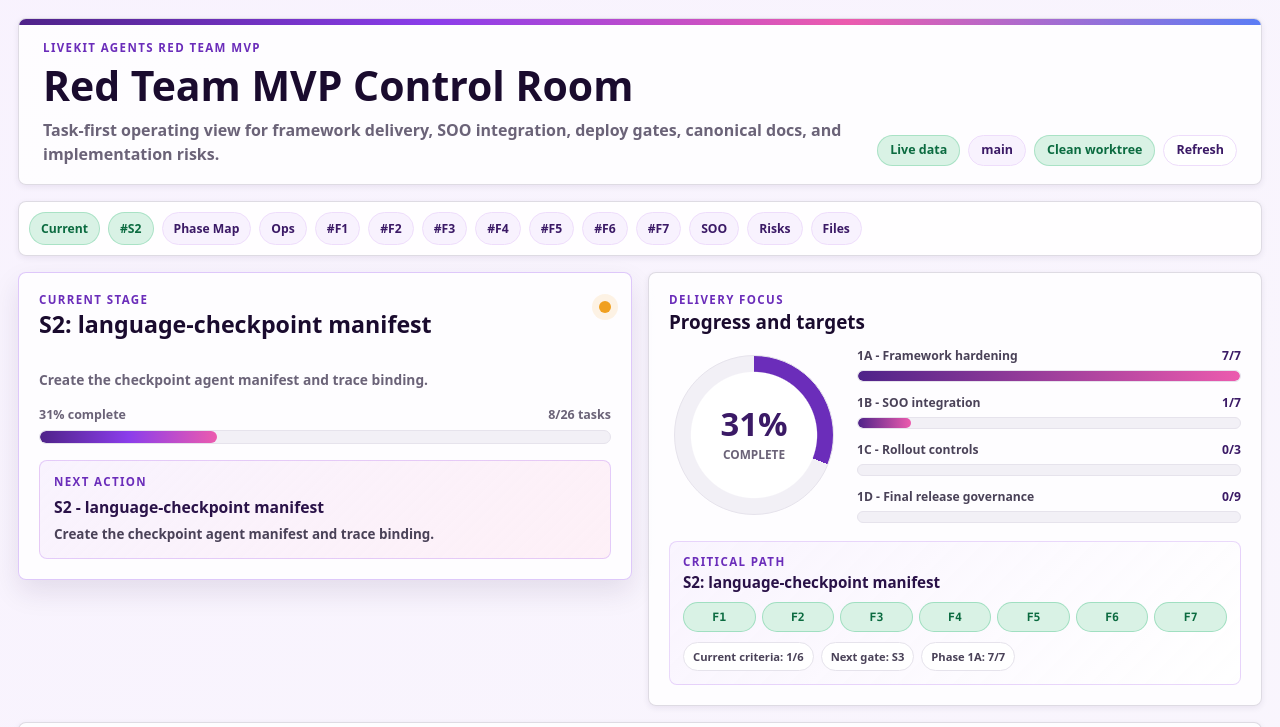
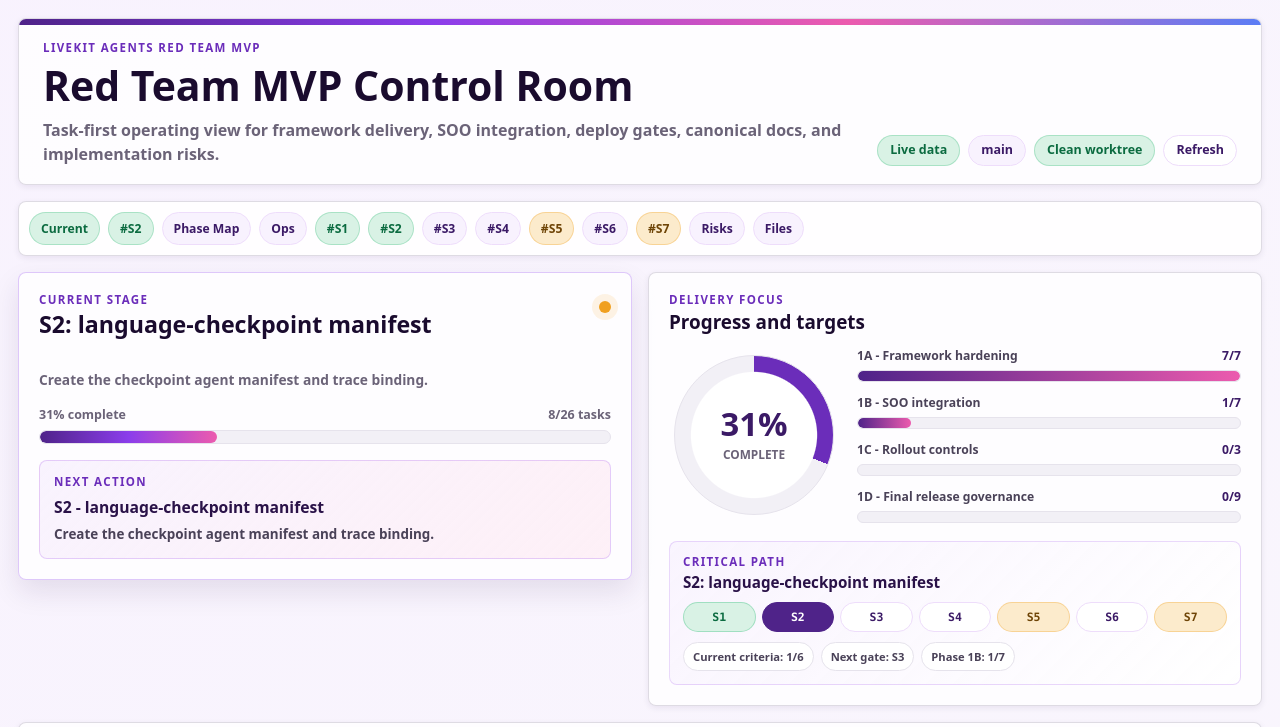
Before and after one commit to ghabrielrodrigues-vt/vt-agent-redteam-poc, a plain HTML site: page dashboard/index.html in a window 1280 px wide. Shown: the top 727 px of the page. Drawn offline with Linux system fonts and the light colour scheme.

Commit message:
fix(dashboard): make critical path phase-aware

```diff
--- a/dashboard/dashboard.js
+++ b/dashboard/dashboard.js
@@ -126,24 +126,50 @@ function renderCharts(data) {
   }
 }
 
+function findTaskPhase(phases, taskId) {
+  return phases.find((phase) => phase.tasks.some((task) => task.id === taskId));
+}
+
+function phaseShortName(phase) {
+  return phase?.name?.replace(/\s+-\s+.*$/, "")?.replace("Phase ", "Phase ") ?? "Phase";
+}
+
+function renderQuickTaskLinks(data) {
+  const root = $("#quickTaskLinks");
+  if (!root) return;
+
+  const phase = findTaskPhase(data.phases, data.currentTask.id) ?? data.phases.find((item) => item.done < item.total);
+  root.innerHTML = "";
+
+  for (const task of phase?.tasks ?? []) {
+    const link = document.createElement("a");
+    link.href = `#task-${task.id.toLowerCase()}`;
+    link.className = className("quick-task-link", task.status);
+    link.textContent = `#${task.id}`;
+    link.title = task.title;
+    root.appendChild(link);
+  }
+}
+
 function renderCriticalPath(data) {
   const tasks = data.phases.flatMap((phase) => phase.tasks);
   const current = data.currentTask;
-  const phaseOne = data.phases[0];
+  const currentPhase = findTaskPhase(data.phases, current.id) ?? data.phases.find((phase) => phase.done < phase.total) ?? data.phases[0];
   const currentTask = tasks.find((task) => task.id === current.id) ?? current;
-  const nextTask = tasks.find((task) => !task.done && task.id !== current.id && task.status !== "manual");
-  const phaseOneTasks = phaseOne.tasks.map((task) => task.id);
+  const phaseTasks = currentPhase?.tasks ?? [];
+  const currentIndex = tasks.findIndex((task) => task.id === current.id);
+  const nextTask = tasks.slice(Math.max(currentIndex + 1, 0)).find((task) => !task.done && task.status !== "manual");
 
   setText("#criticalNow", `${current.id}: ${current.title}`);
 
   const rail = $("#criticalRail");
   rail.innerHTML = "";
-  for (const id of phaseOneTasks) {
-    const task = tasks.find((item) => item.id === id);
+  for (const task of phaseTasks) {
     const node = document.createElement("a");
-    node.href = `#task-${id.toLowerCase()}`;
+    node.href = `#task-${task.id.toLowerCase()}`;
     node.className = className("path-node", task?.status);
-    node.textContent = id;
+    node.textContent = task.id;
+    node.title = task.title;
     rail.appendChild(node);
   }
 
@@ -152,7 +178,7 @@ function renderCriticalPath(data) {
   const items = [
     `Current criteria: ${currentTask.criteriaComplete ?? 0}/${currentTask.criteriaTotal ?? 0}`,
     `Next gate: ${nextTask ? nextTask.id : "none"}`,
-    `Phase 1A: ${phaseOne.done}/${phaseOne.total}`,
+    `${phaseShortName(currentPhase)}: ${currentPhase.done}/${currentPhase.total}`,
   ];
   for (const item of items) {
     const badge = document.createElement("span");
@@ -439,6 +465,7 @@ function renderStatus(data) {
   renderStrategicView(data.strategicView);
   renderMetricGrid(data.metrics);
   renderCharts(data);
+  renderQuickTaskLinks(data);
   renderCriticalPath(data);
   renderPhaseLanes(data.phases);
   renderOperationalReadiness(data.operationalReadiness);
--- a/dashboard/index.html
+++ b/dashboard/index.html
@@ -25,17 +25,10 @@
 
       <nav class="quick-nav" aria-label="Quick navigation">
         <a href="#current-stage">Current</a>
-        <a id="currentTaskNav" href="#task-f2">#F2</a>
+        <a id="currentTaskNav" href="#task-loading">#--</a>
         <a href="#phase-map">Phase Map</a>
         <a href="#operational-readiness">Ops</a>
-        <a href="#task-f1">#F1</a>
-        <a href="#task-f2">#F2</a>
-        <a href="#task-f3">#F3</a>
-        <a href="#task-f4">#F4</a>
-        <a href="#task-f5">#F5</a>
-        <a href="#task-f6">#F6</a>
-        <a href="#task-f7">#F7</a>
-        <a href="#phase-1b">SOO</a>
+        <span class="quick-task-links" id="quickTaskLinks" aria-label="Active phase task shortcuts"></span>
         <a href="#watch-items">Risks</a>
         <a href="#source-map">Files</a>
       </nav>
--- a/dashboard/styles.css
+++ b/dashboard/styles.css
@@ -199,11 +199,35 @@ h3 {
   border-color: var(--purple-300);
 }
 
+.quick-task-links {
+  display: inline-flex;
+  flex: 0 0 auto;
+  gap: 8px;
+}
+
 .quick-nav a:first-child,
 .quick-nav a:nth-child(2) {
   background: var(--success-100);
   border-color: rgba(43, 182, 115, 0.28);
   color: #0b6b40;
+}
+
+.quick-task-link.done {
+  background: var(--success-100);
+  border-color: rgba(43, 182, 115, 0.28);
+  color: #0b6b40;
+}
+
+.quick-task-link.current {
+  background: var(--purple-700);
+  border-color: var(--purple-700);
+  color: var(--white);
+}
+
+.quick-task-link.manual {
+  background: var(--warning-100);
+  border-color: rgba(240, 160, 32, 0.32);
+  color: #6e4406;
 }
 
 .pill,
@@ -1320,7 +1344,7 @@ h3 {
   align-items: center;
   display: grid;
   gap: 6px;
-  grid-template-columns: repeat(7, minmax(0, 1fr));
+  grid-template-columns: repeat(auto-fit, minmax(34px, 1fr));
 }
 
 .path-node {
```
